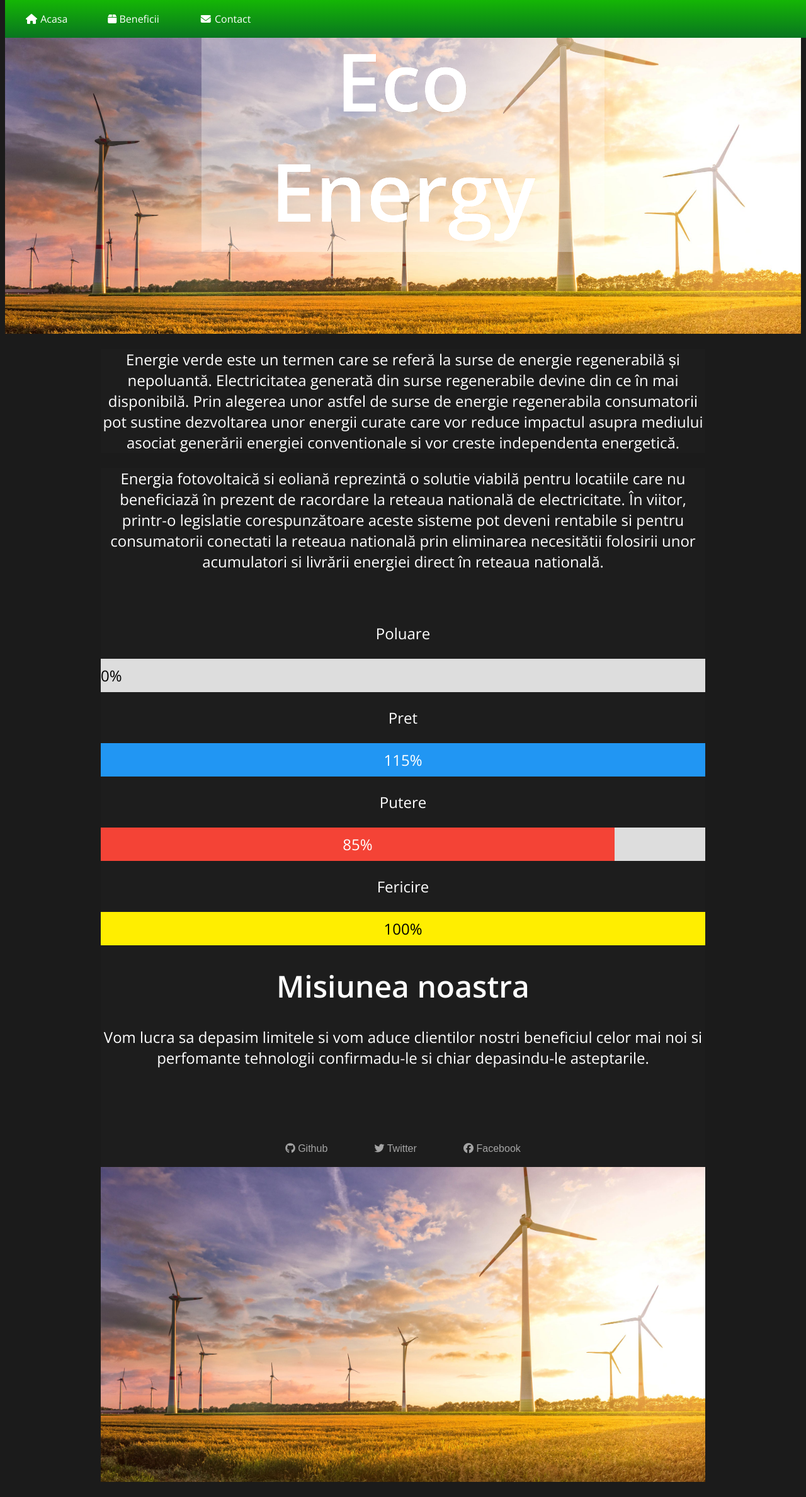
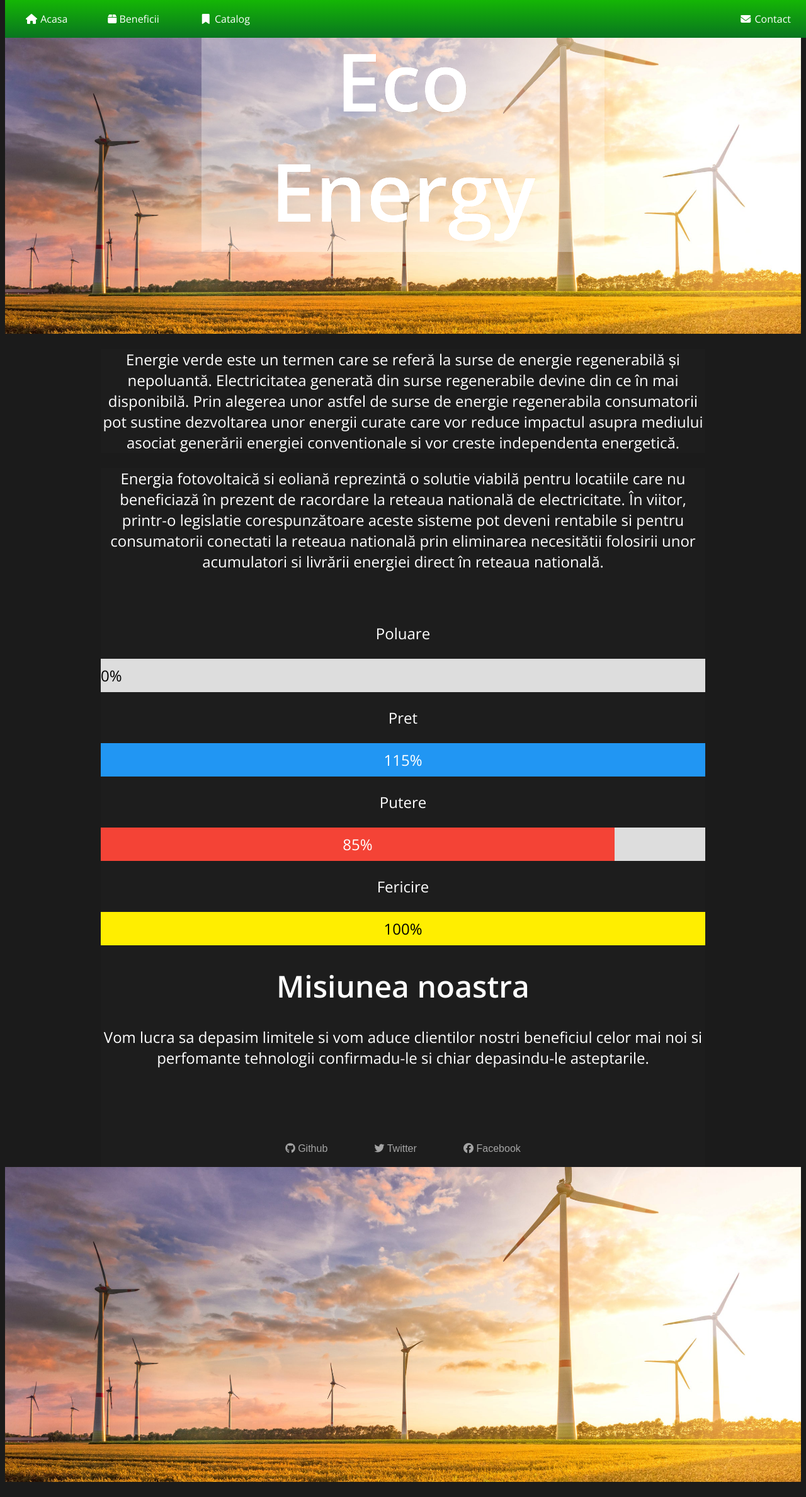
Before and after one commit to Ozzymand/html, a PHP site: page / in a window 1280 px wide. Shown: the whole page at 63% size. After the commit the page ends 2353 px from the top, so only its background shows below. Run offline with PHP 8.4, Linux system fonts and the light colour scheme; some libraries are stand-ins or nearby versions.

Commit message:
Added Catalog

```diff
--- a/Assets/CSS/style.css
+++ b/Assets/CSS/style.css
@@ -29,6 +29,10 @@ html {
     background: rgba(184, 184, 184, 0.5);
     color: black;
     z-index: 1;
+}
+
+.contact {
+    float: right;
 }
 
 /* Font main settings */
--- a/index.html
+++ b/index.html
@@ -1,7 +1,7 @@
 <!DOCTYPE html>
 <HTML>
     <Head>
-        <link rel="icon" type="image/x-icon" href="Logo.ico"/>
+        <link rel="icon" type="image/x-icon" href="Assets/Logo/Logo.ico"/>
         <Title>Eco-Energy</Title>
         <link rel="icon" type="image/png" href="Assets/Logo/Logo-32x32.png" sizes="32x32"/>
         <link rel="icon" type="image/png" href="Assets/Logo/Logo-16x16.png" sizes="16x16"/>
@@ -17,16 +17,17 @@
         <meta property="og:description" content="Eco-Energy este un website creat pentru proiectul de HTML+CSS pentru nota" />
         <meta property="og:url" content="https://ozzymand.ddns.net" />
         <meta property="og:image" content="Assets/Images/Thumbnail.png" href="Assets/Images/Thumbnail.png" />
+        <link href="https://fonts.googleapis.com/css2?family=Open+Sans:wght@300;600&display=swap" rel="stylesheet">
     </Head>
     <Body style="background-color: #1b1b1b;">
         <!-- Font and Styles for backbone -->
-        <link href="https://fonts.googleapis.com/css2?family=Open+Sans:wght@300;600&display=swap" rel="stylesheet">
         <div class="main">
             <!-- Navbar -->
             <div class="navbar">
                 <a href="#top"><i class="fa fa-fw fa-home"></i> Acasa</a>
                 <a href="#middle"><i class="fas fa-box"></i> Beneficii</a>
-                <a href="#bottom"><i class="fa fa-fw fa-envelope"></i> Contact</a>
+                <a href="catalog.html"><i class="fa fa-fw fa-bookmark"></i> Catalog</a>
+                <div class="contact"><a href="#bottom"><i class="fa fa-fw fa-envelope"></i> Contact</a></div>
             </div>
             <!-- Content -->
             <p id="home"></p>
@@ -68,10 +69,9 @@
                 <a href="https://github.com/Ozzymand/html" target="_blank" rel="noopener noreferrer"><button class="btn github"><i class="fab fa-github"></i> Github</button></a>
                 <a href="https://twitter.com" target="_blank" rel="noopener noreferrer"><button class="btn twitter"><i class="fab fa-twitter"></i> Twitter</button></a>
                 <a href="https://facebook.com" target="_blank" rel="noopener noreferrer"><button class="btn facebook"><i class="fab fa-facebook"></i> Facebook</button></a>
-                        <div class="media"></div>
+                </div>
                 <div class="parallax"></div>
             </p>
         </div>
-        </div>
     </Body>
 </HTML>
```
Also changed, not shown: catalog.html (added, +33 -0 lines), Assets/CSS/catalog.css (added), Logo.ico (deleted). Lines whose indentation alone changed are shown as unchanged.
